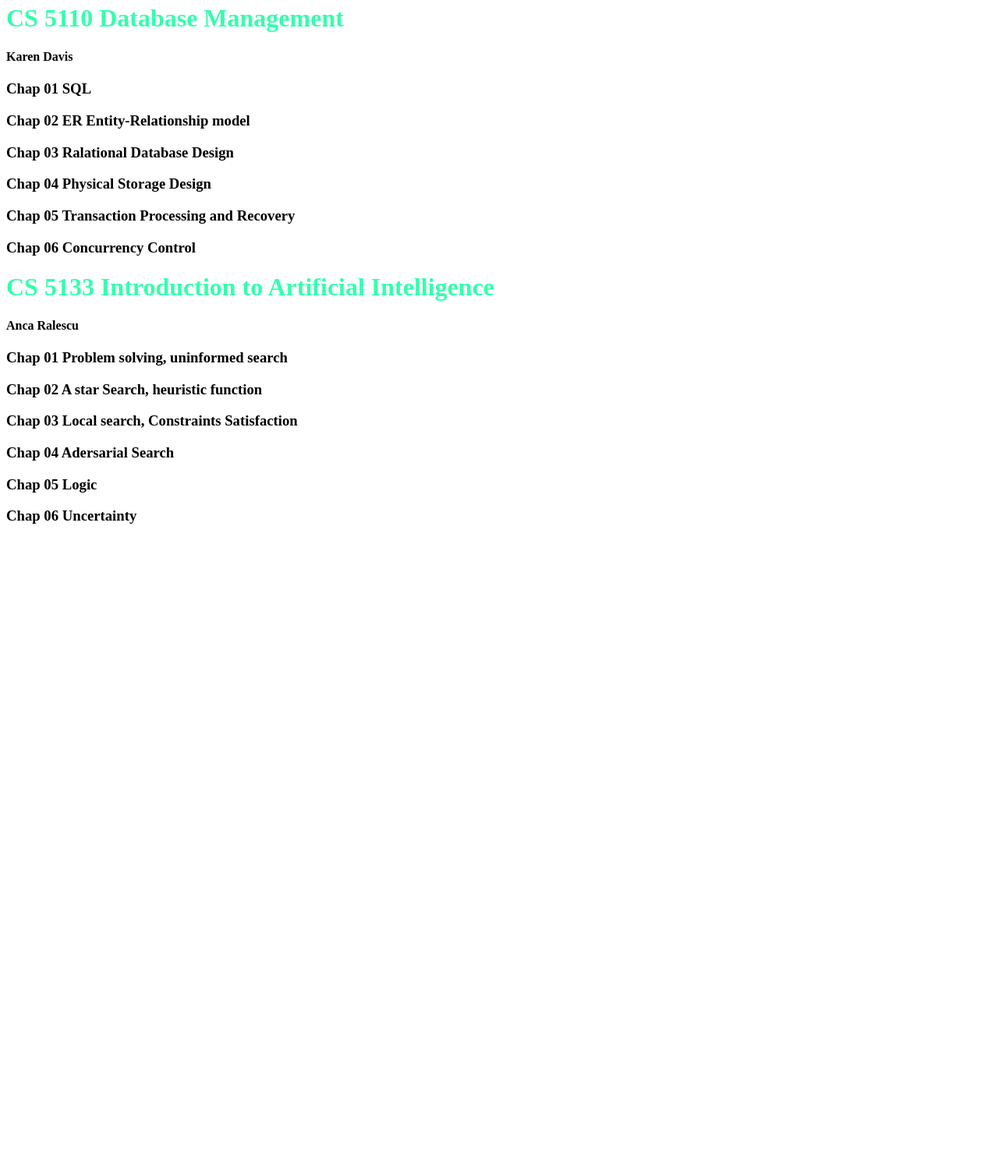
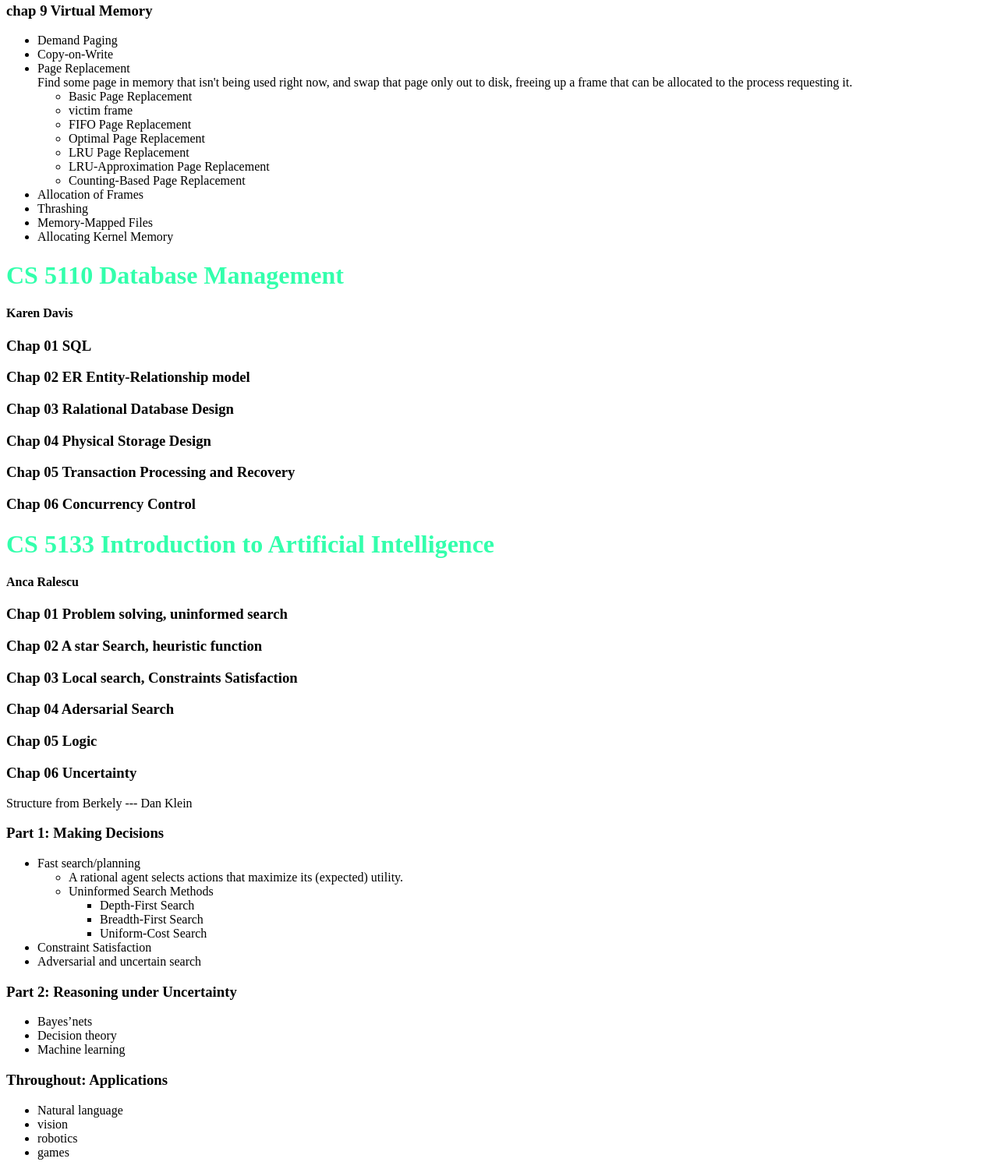
Before and after one commit to QQshigesha/CS, a plain HTML site: page index.html in a window 1280 px wide. Shown: the part 5206-6697 px from the top of the page at 78% size. Before the commit the page ends 5898 px from the top, so only its background shows below. Drawn offline with Linux system fonts and the light colour scheme.

Commit message:
add chap 9 of OS

```diff
--- a/index.html
+++ b/index.html
@@ -148,6 +148,29 @@ an inverted page table lists all of the pages currently loaded in memory, for al
 
 
 
+<h3>chap 9 Virtual Memory</h3>
+<ul>
+  <li>Demand Paging</li>
+  <li>Copy-on-Write</li>
+  <li>Page Replacement</li>
+  Find some page in memory that isn't being used right now, and swap that page only out to disk, freeing up a frame that can be allocated to the process requesting it.
+  <ul>
+    <li>Basic Page Replacement</li>
+    <li>victim frame</li>
+    <li>FIFO Page Replacement</li>
+    <li>Optimal Page Replacement</li>
+    <li>LRU Page Replacement  </li>
+    <li>LRU-Approximation Page Replacement</li>
+    <li>Counting-Based Page Replacement</li>
+  </ul>
+
+  <li>Allocation of Frames</li>
+  <li>Thrashing</li>
+  <li>Memory-Mapped Files</li>
+  <li>Allocating Kernel Memory</li>
+</ul>
+
+
 <h1 class="pinkgreen_word">CS 5110 Database Management</h1>
 <h4>Karen Davis</h4>
 
@@ -180,5 +203,40 @@ an inverted page table lists all of the pages currently loaded in memory, for al
 
 <h3>Chap 06 Uncertainty</h3>
 
+Structure from Berkely --- Dan Klein
+<h3>Part 1: Making Decisions</h3>
+<ul>
+  <li>Fast search/planning</li>
+  <ul>
+    <li>  A rational agent selects actions that maximize its
+      (expected) utility.</li>
+      <li>Uninformed Search Methods</li>
+      <ul>
+        <li>Depth-First Search</li>
+        <li>Breadth-First Search</li>
+        <li>Uniform-Cost Search</li>
+      </ul>
+
+    </ul>
+    <li>Constraint Satisfaction</li>
+    <li>Adversarial and uncertain search</li>
+  </ul>
+
+  <h3>Part 2: Reasoning under Uncertainty</h3>
+  <ul>
+    <li>Bayes’nets</li>
+    <li>Decision theory</li>
+    <li>Machine learning</li>
+  </ul>
+
+
+  <h3>Throughout: Applications</h3>
+  <ul>
+    <li>Natural language</li>
+    <li>vision</li>
+    <li>robotics</li>
+    <li>games</li>
+  </ul>
+
 </body>
 </html>
```
Lines whose indentation alone changed are shown as unchanged.
